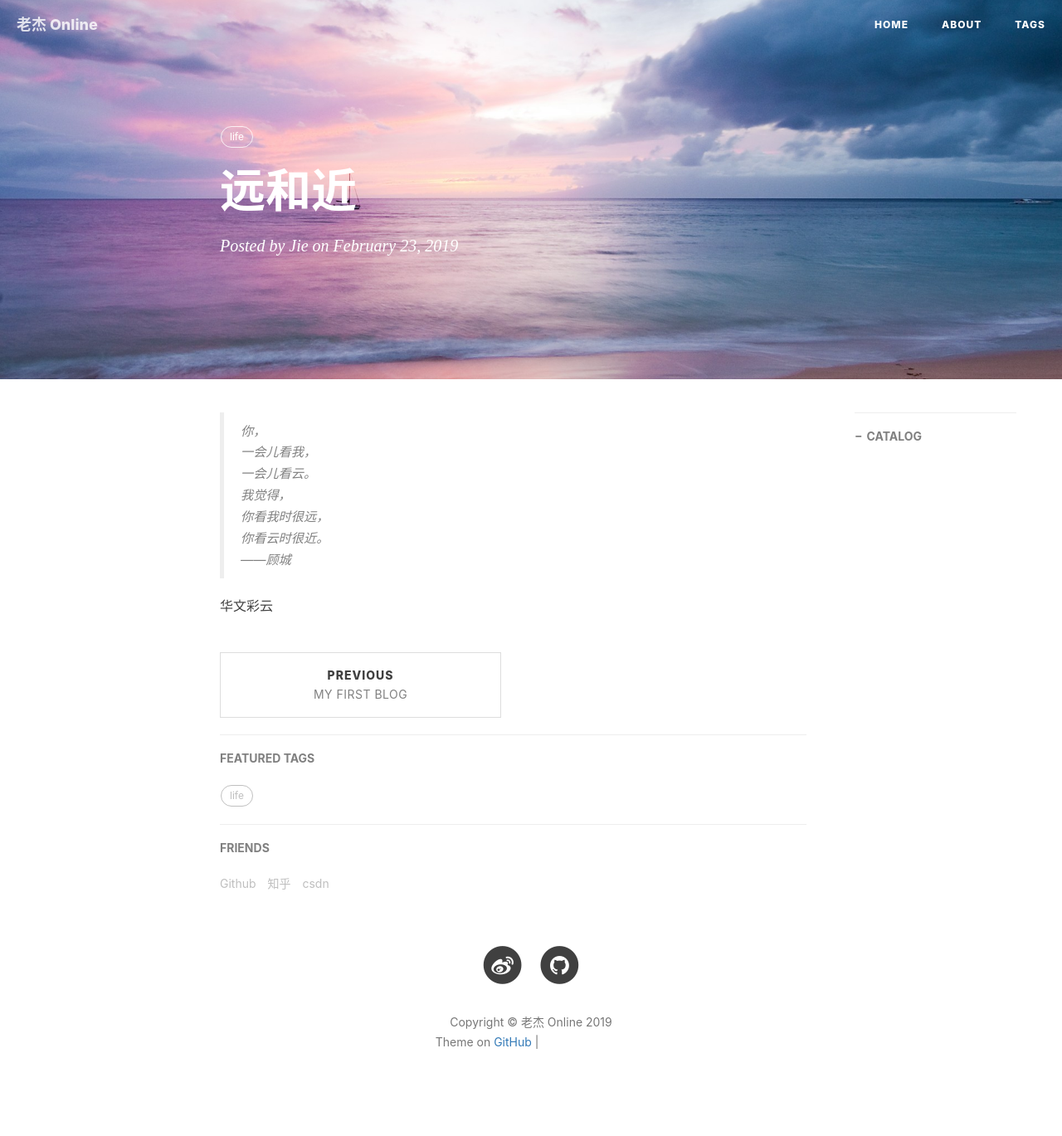
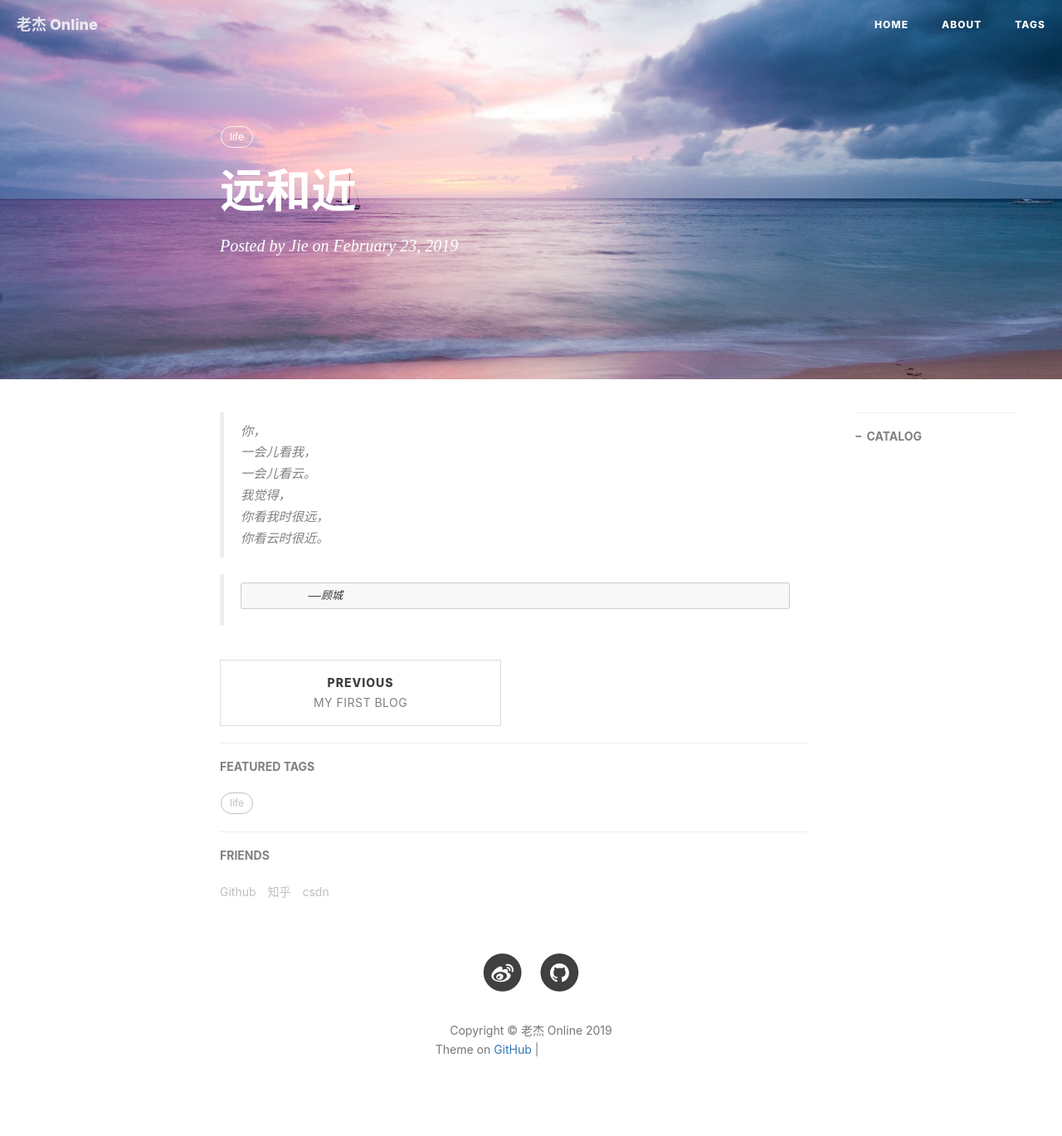
Before and after one commit to freejjj/freejjj.github.io, a Jekyll site: the page built from _posts/2019-02-13-gucheng-2019.md, in a window 1280 px wide. Shown: the whole page at 83% size. Built offline with Jekyll 4.4.1, drawn with Linux system fonts in a browser that asks for light colours; nearby versions of some CDN libraries; comment, search, counter and statistics services are not loaded; grey boxes are pictures that could not be loaded.

Commit message:
Update 2019-02-13-gucheng-2019.md

```diff
--- a/_posts/2019-02-13-gucheng-2019.md
+++ b/_posts/2019-02-13-gucheng-2019.md
@@ -22,7 +22,5 @@ tags:                               #标签
 >你看我时很远，
 >
 >你看云时很近。
+
 >              ——顾城
-
-
-<font face="STCAIYUN">华文彩云</font>
```
